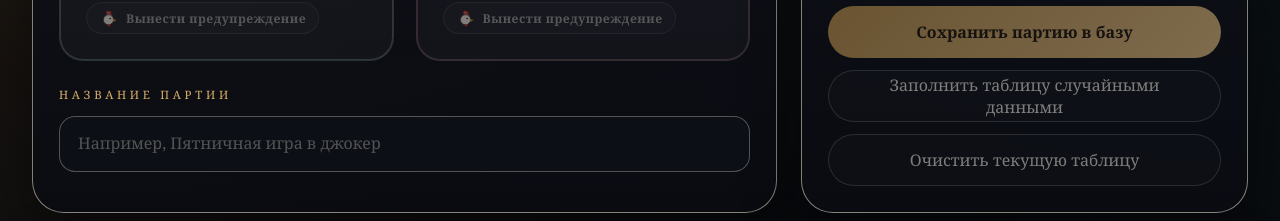
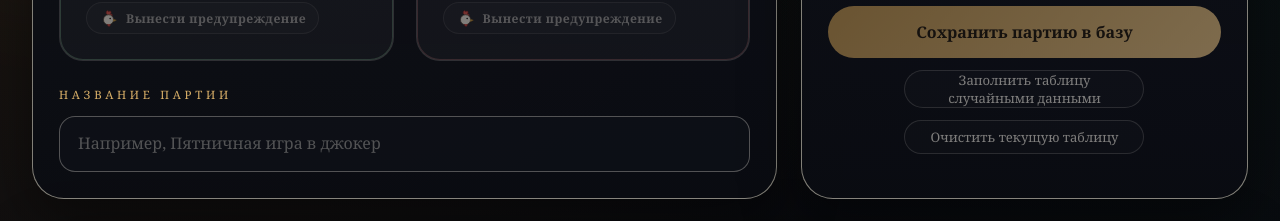
Before and after one commit to NeverGood/Joker, a Next.js app: page / in a window 1280 px wide. Shown: the part 565-786 px from the top of the page. Built offline with nearby package versions, Linux system fonts and the light colour scheme; no server answers; the database is empty.

Commit message:
Tighten game action buttons

```diff
--- a/app/globals.css
+++ b/app/globals.css
@@ -578,6 +578,15 @@ select.textField {
   border-radius: 999px;
   cursor: pointer;
   transition: transform 0.2s ease, opacity 0.2s ease, border-color 0.2s ease;
+}
+
+.compactActionButton {
+  justify-self: center;
+  min-height: 34px;
+  width: 50%;
+  min-width: 240px;
+  padding: 0 14px;
+  font-size: 0.82rem;
 }
 
 .primaryButton,
--- a/components/GameBoard.jsx
+++ b/components/GameBoard.jsx
@@ -250,7 +250,7 @@ export default function GameBoard({ registeredPlayers = [], readOnly = false })
       return;
     }
 
-    if (!window.confirm('Очистить текущую партию? Все заполненные значения будут сброшены.')) {
+    if (!window.confirm('Очистить текущую таблицу? Все заполненные значения будут сброшены.')) {
       return;
     }
 
@@ -260,6 +260,10 @@ export default function GameBoard({ registeredPlayers = [], readOnly = false })
 
   function fillRandomGame() {
     if (readOnly) {
+      return;
+    }
+
+    if (!window.confirm('Заполнить таблицу случайными данными? Текущие значения раздач будут заменены.')) {
       return;
     }
 
@@ -422,10 +426,10 @@ export default function GameBoard({ registeredPlayers = [], readOnly = false })
             <button type="button" className="primaryButton" onClick={saveGame} disabled={readOnly}>
               Сохранить партию в базу
             </button>
-            <button type="button" className="secondaryButton" onClick={fillRandomGame} disabled={readOnly}>
+            <button type="button" className="secondaryButton compactActionButton" onClick={fillRandomGame} disabled={readOnly}>
               Заполнить таблицу случайными данными
             </button>
-            <button type="button" className="secondaryButton" onClick={resetCurrentGame} disabled={readOnly}>
+            <button type="button" className="secondaryButton compactActionButton" onClick={resetCurrentGame} disabled={readOnly}>
               Очистить текущую таблицу
             </button>
           </div>
```
